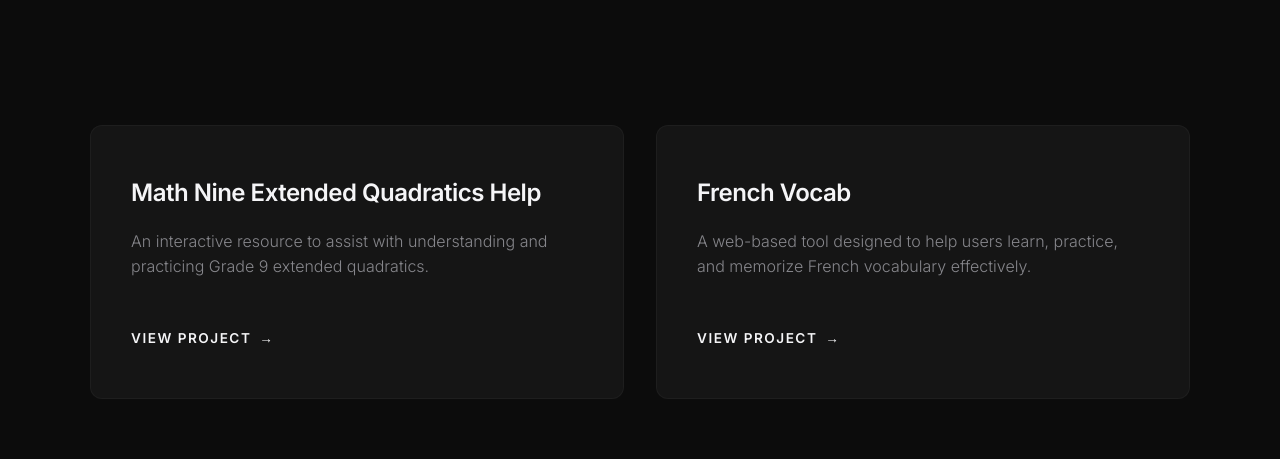
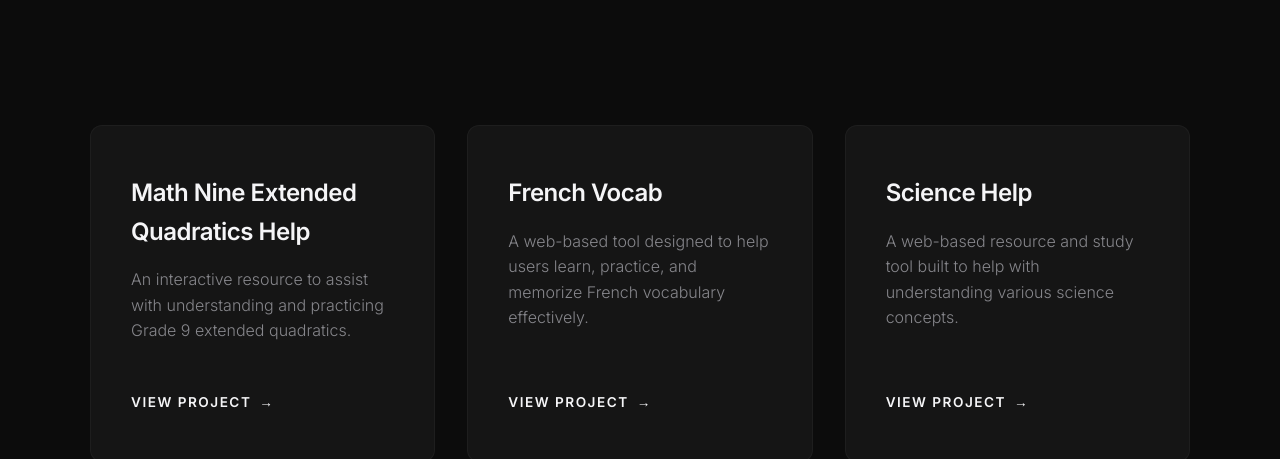
Before and after one commit to shafayrich/myprojects, a plain HTML site: page index.html in a window 1280 px wide. Shown: the part 370-829 px from the top of the page. Drawn offline with Linux system fonts and the light colour scheme.

Commit message:
Add 'Science Help' project card to index.html
Added a new project card for 'Science Help' with a description.

```diff
--- a/index.html
+++ b/index.html
@@ -194,6 +194,12 @@
             <span class="link-text">View Project</span>
         </a>
 
+        <a href="https://shafayrich.github.io/sciencehelp/" target="_blank" class="project-card">
+            <h2>Science Help</h2>
+            <p>A web-based resource and study tool built to help with understanding various science concepts.</p>
+            <span class="link-text">View Project</span>
+        </a>
+
     </main>
 
     <footer>
```
